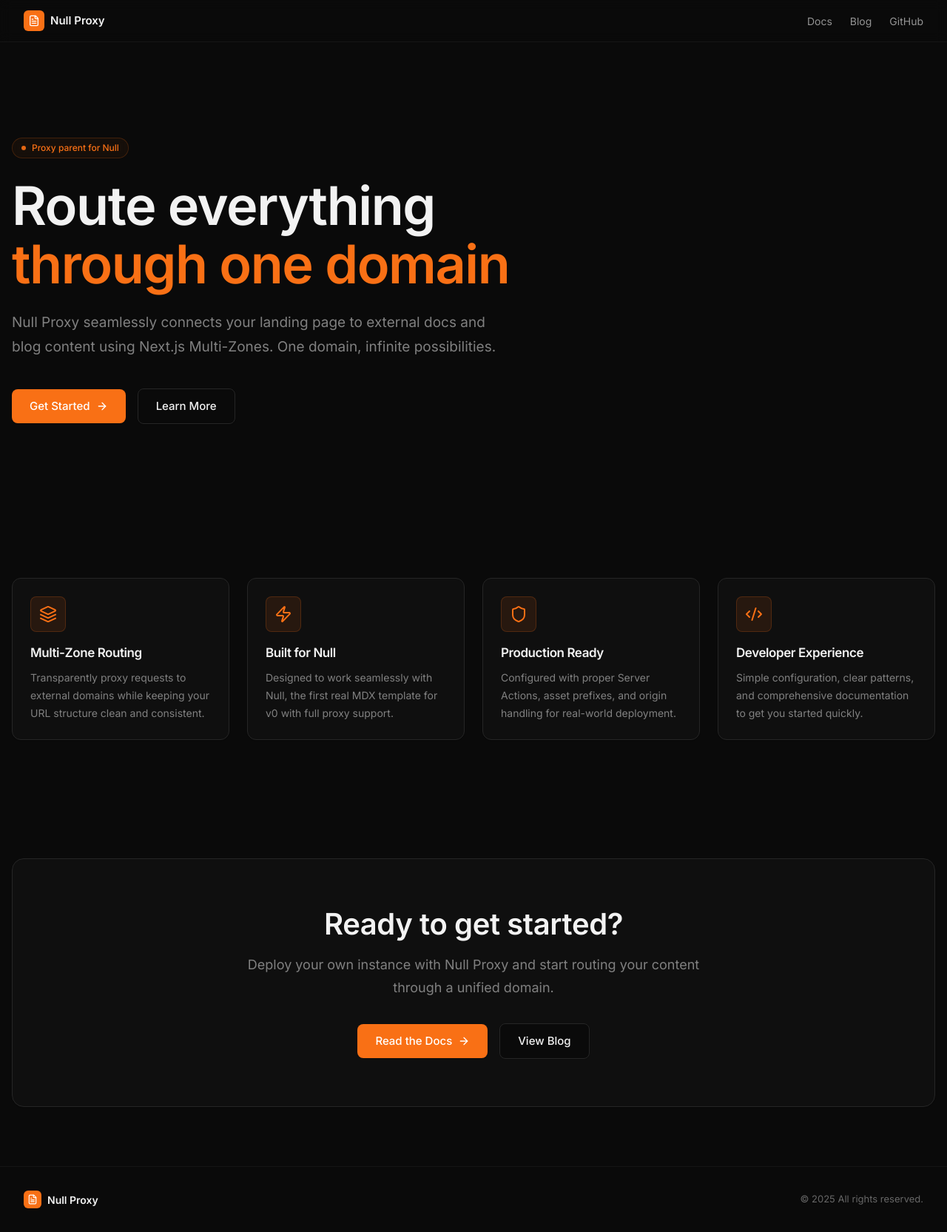
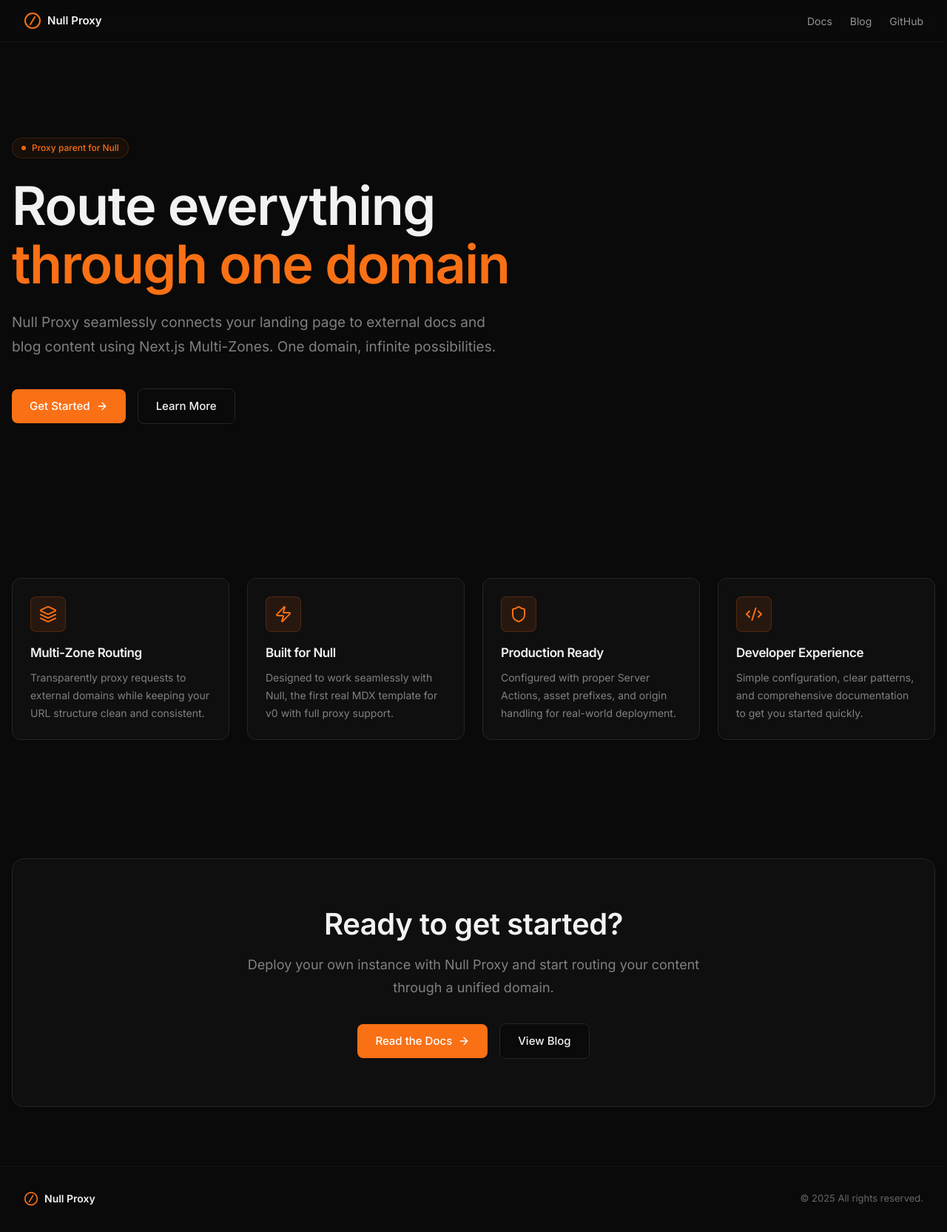
Before and after one commit to headline-design/null-proxy, a Next.js app: page / in a window 1280 px wide. Shown: the whole page at 74% size. Built offline with nearby package versions, Linux system fonts and the light colour scheme.

Commit message:
feat: update header and footer with new Null logo SVG
Ensure visual consistency with external Null docs template.

#VERCEL_SKIP

Co-authored-by: HEADLINE Design <85418370+headline-design@users.noreply.github.com>

```diff
--- a/components/footer.tsx
+++ b/components/footer.tsx
@@ -1,5 +1,21 @@
 import Link from "next/link"
-import { FileText } from "lucide-react"
+
+function NullLogo({ size = 24 }: { size?: number }) {
+  return (
+    <svg
+      width={size}
+      height={size}
+      viewBox="0 0 24 24"
+      fill="none"
+      xmlns="http://www.w3.org/2000/svg"
+      className="text-primary"
+      aria-hidden="true"
+    >
+      <circle cx="12" cy="12" r="10" stroke="currentColor" strokeWidth="2" fill="none" />
+      <path d="M15 7L9 17" stroke="currentColor" strokeWidth="2" strokeLinecap="round" />
+    </svg>
+  )
+}
 
 export function Footer() {
   return (
@@ -7,9 +23,7 @@ export function Footer() {
       <div className="mx-auto max-w-[90rem] px-6 py-8 md:px-8">
         <div className="flex flex-col items-center justify-between gap-4 sm:flex-row">
           <Link href="/" className="flex items-center gap-2 transition-opacity hover:opacity-80">
-            <div className="flex h-6 w-6 items-center justify-center rounded-md bg-primary">
-              <FileText className="h-3.5 w-3.5 text-primary-foreground" />
-            </div>
+            <NullLogo size={20} />
             <span className="text-[14px] font-semibold">Null Proxy</span>
           </Link>
 
--- a/components/header.tsx
+++ b/components/header.tsx
@@ -1,14 +1,28 @@
 import Link from "next/link"
-import { FileText } from "lucide-react"
+
+function NullLogo() {
+  return (
+    <svg
+      width="24"
+      height="24"
+      viewBox="0 0 24 24"
+      fill="none"
+      xmlns="http://www.w3.org/2000/svg"
+      className="text-primary"
+      aria-hidden="true"
+    >
+      <circle cx="12" cy="12" r="10" stroke="currentColor" strokeWidth="2" fill="none" />
+      <path d="M15 7L9 17" stroke="currentColor" strokeWidth="2" strokeLinecap="round" />
+    </svg>
+  )
+}
 
 export function Header() {
   return (
     <header className="sticky top-0 z-50 w-full border-b border-border/40 bg-background/95 backdrop-blur supports-[backdrop-filter]:bg-background/60">
       <div className="mx-auto flex h-14 max-w-[90rem] items-center justify-between px-6 md:px-8">
         <Link href="/" className="flex items-center gap-2 transition-opacity hover:opacity-80">
-          <div className="flex h-7 w-7 items-center justify-center rounded-md bg-primary">
-            <FileText className="h-4 w-4 text-primary-foreground" />
-          </div>
+          <NullLogo />
           <span className="text-[15px] font-semibold">Null Proxy</span>
         </Link>
 
```
